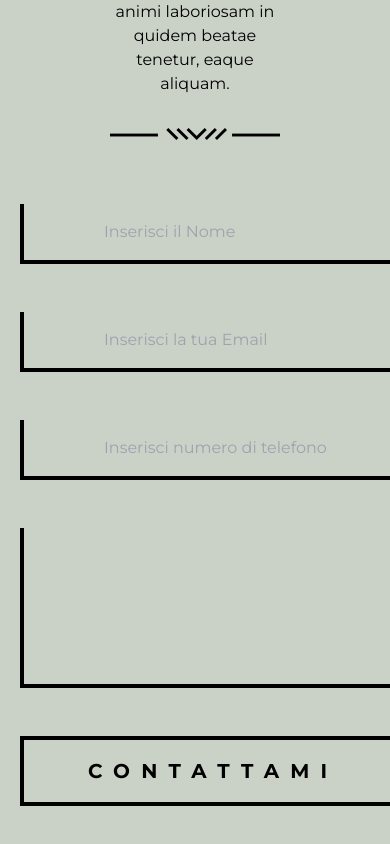
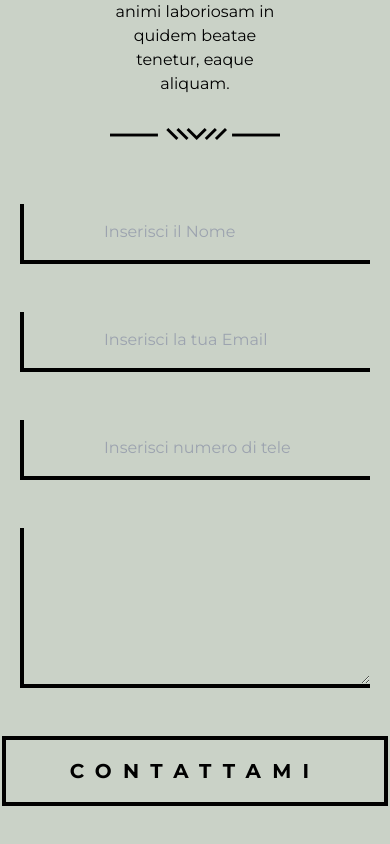
Before and after one commit to 1Noxil/Portfolio_Pasquale-Abate, a plain HTML site: page index.html in a window 390 px wide. Shown: the part 5424-6268 px from the top of the page. Drawn offline with nearby package versions, Linux system fonts and the light colour scheme.

Commit message:
fix contact form

```diff
--- a/index.html
+++ b/index.html
@@ -195,7 +195,7 @@
         <div class="flex justify-center">
           <img src="./assets/img/separatore.png" alt="">
         </div>
-        <div class="mx-auto my-8">
+        <div class="md:mx-auto my-8">
           <form id='contact-form' class="flex flex-col gap-12">
             <input type="text" name="name" required class="bg-transparent border-b-4 border-s-4 border-black
             active:border-b-4 active:border-s-4 active:border-black py-4 px-20" placeholder="Inserisci il Nome">
```
